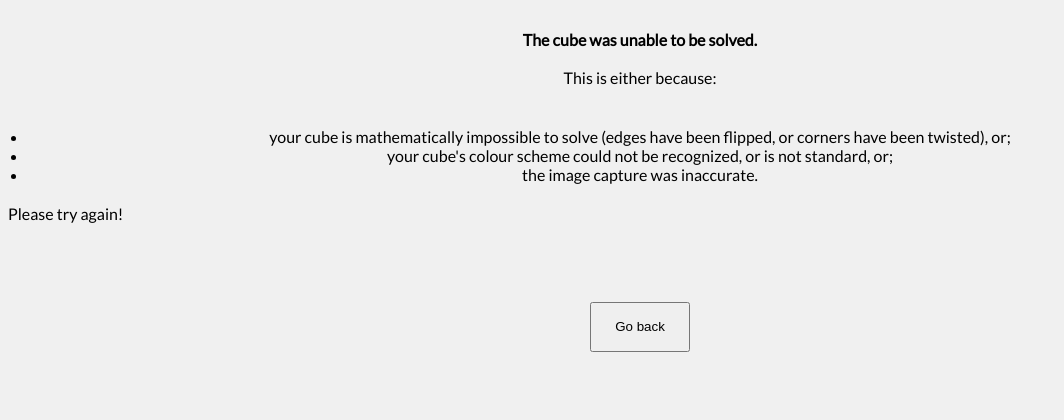
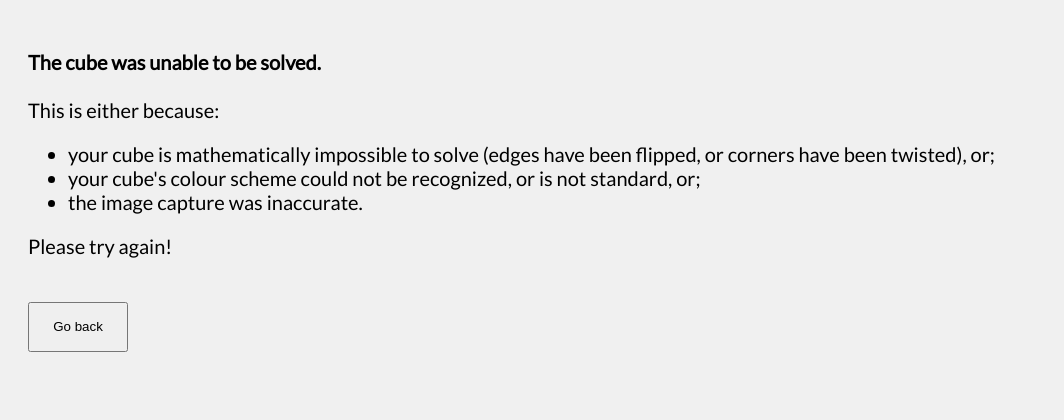
Before and after one commit to kesara-madushan/Rubik-s-Cube-Solver, a Flask app: template cv-cube-solver/templates/solve.html in a window 1280 px wide. Shown: the part 120-540 px from the top of the page, without its empty margins (0-1064 px from the left). Run offline with Flask 2, Linux system fonts and the light colour scheme; the template is opened without the code that fills it, so the values that code supplies are empty.

Commit message:
solve error

```diff
--- a/cv-cube-solver/templates/solve.html
+++ b/cv-cube-solver/templates/solve.html
@@ -28,7 +28,7 @@
             <header class="header">
                 <h1>Rubiks-Cube-Solver</h1>
             </header>
-
+        <article class="main">
         <p>
             {% if success %}
                 <b>Cube solved successfully!</b><br><br>
@@ -80,6 +80,7 @@
             <br>
             <button style="height: 50px; width: 100px"id="back">Go back</button>
         </p>
+        </article>
         <br>
         <br>
         <br>
```
